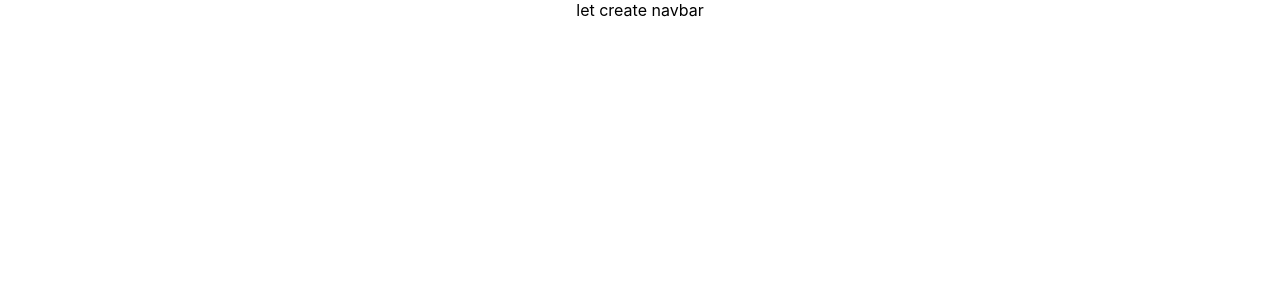
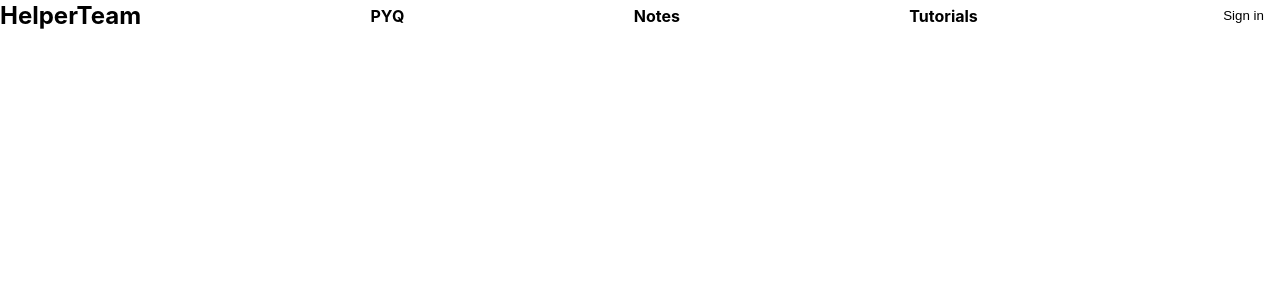
Before and after one commit to Indranil102/Helper_Team, a React (Create React App) app: page / in a window 1280 px wide. Shown: the top 300 px of the page. Built offline with nearby package versions, Linux system fonts and the light colour scheme.

Commit message:
navaerbar modified

```diff
--- a/src/App.css
+++ /dev/null
@@ -1,38 +0,0 @@
-.App {
-  text-align: center;
-}
-
-.App-logo {
-  height: 40vmin;
-  pointer-events: none;
-}
-
-@media (prefers-reduced-motion: no-preference) {
-  .App-logo {
-    animation: App-logo-spin infinite 20s linear;
-  }
-}
-
-.App-header {
-  background-color: #282c34;
-  min-height: 100vh;
-  display: flex;
-  flex-direction: column;
-  align-items: center;
-  justify-content: center;
-  font-size: calc(10px + 2vmin);
-  color: white;
-}
-
-.App-link {
-  color: #61dafb;
-}
-
-@keyframes App-logo-spin {
-  from {
-    transform: rotate(0deg);
-  }
-  to {
-    transform: rotate(360deg);
-  }
-}
--- a/src/App.js
+++ b/src/App.js
@@ -1,5 +1,5 @@
 
-import './App.css';
+
 import Navbar from './Component/Navbar';
 
 function App() {
--- a/src/Component/Navbar.css
+++ b/src/Component/Navbar.css
@@ -0,0 +1,20 @@
+.helper{
+    display: flex;
+    align-items: center;
+    justify-content: space-between;
+    gap: 20px;
+
+}
+.helper h2,
+.helper h4{
+    margin: 0;;
+}
+.helper .signin {
+    background-color: #ffffff;
+    color: rgb(0, 0, 0);
+    border: none;
+    padding: 8px 16px;
+    border-radius: 4px;
+    cursor: pointer;
+
+}
--- a/src/Component/Navbar.jsx
+++ b/src/Component/Navbar.jsx
@@ -3,7 +3,22 @@ import './Navbar.css'
 const Navbar = () => {
   return (
     <div className='Navbar'>
-      let create navbar
+      <div className="helper">
+        <h2 >
+            HelperTeam
+        </h2>
+        <h4 >
+            PYQ
+        </h4>
+        <h4 >
+            Notes
+        </h4>
+        <h4>
+            Tutorials
+        </h4>
+        <button className='signin'>Sign in</button>
+
+      </div>
     </div>
   )
 }
```
